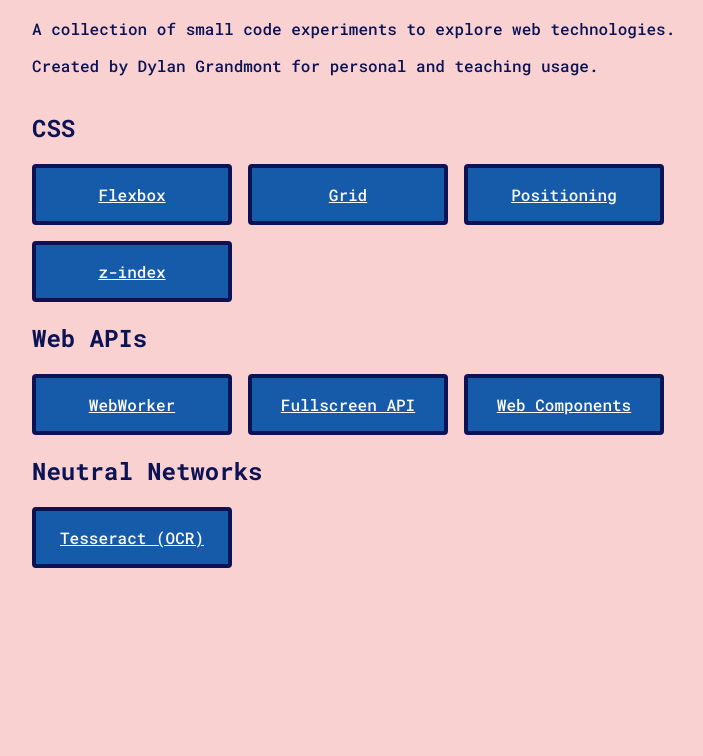
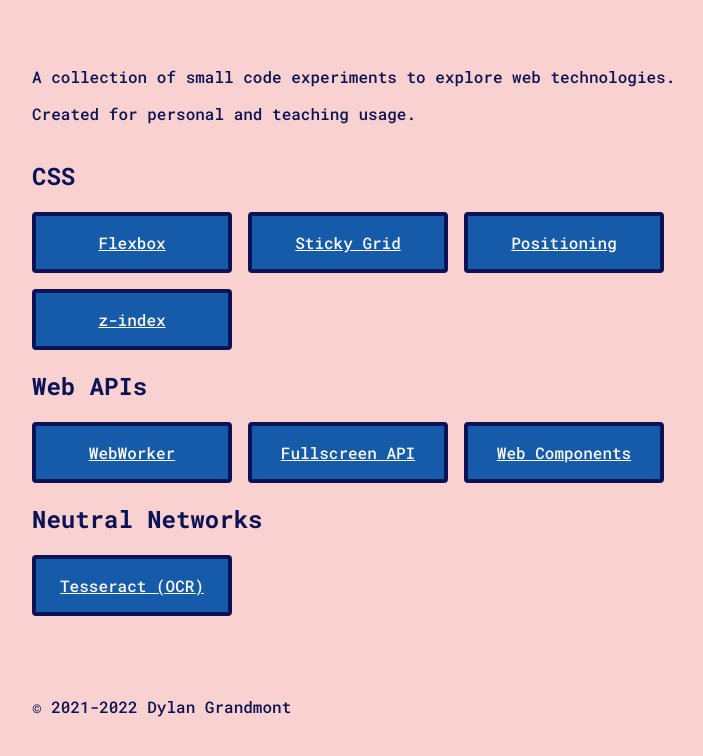
Before and after one commit to dylangrandmont/sandbox, a website: page index.html in a window 1280 px wide. Shown: the part 110-866 px from the top of the page, without its empty margins (208-911 px from the left). Before the commit the page ends 800 px from the top, so only its background shows below. Drawn offline with Linux system fonts and the light colour scheme.

Commit message:
rename to sticky

```diff
--- a/index.html
+++ b/index.html
@@ -1,22 +1,28 @@
 <html>
+
 <head>
   <link rel="preconnect" href="https://fonts.googleapis.com" />
   <link rel="preconnect" href="https://fonts.gstatic.com" crossorigin />
   <link href="https://fonts.googleapis.com/css2?family=Roboto+Mono:wght@500;700&display=swap" rel="stylesheet" />
   <link rel="stylesheet" href="./body.css" />
   <link rel="stylesheet" href="./palette.css" />
+  <script src="/components/copyright-notice.js"></script>
+
   <style>
     ::selection {
       color: var(--palette-main-0);
       background: var(--palette-main-5);
     }
+
     body {
       color: var(--palette-main-6);
       background-color: var(--palette-main-1);
     }
+
     a {
       color: var(--palette-main-0);
     }
+
     .item {
       background: var(--palette-main-5);
       padding: calc(var(--theme-spacing) * 2);
@@ -28,38 +34,47 @@
       border-radius: 4px;
       transition: transform 0.2s linear;
     }
+
     .item:hover {
       transform: translateY(-2px);
     }
+
     .item:focus-within {
       transform: translateY(-2px);
     }
+
     .flex {
       display: flex;
     }
+
     .flex.wrap {
       flex-wrap: wrap;
     }
+
     .column {
       flex-direction: column;
     }
+
     .gap {
       gap: 16px;
     }
   </style>
 </head>
+
 <body>
   <h1><img src="ferris-svgrepo-com.svg" width="50" /> Code Sandbox</h1>
+  <section>
     <p>A collection of small code experiments to explore web technologies.</p>
-    <p>Created by Dylan Grandmont for personal and teaching usage.</p>
+    <p>Created for personal and teaching usage.</p>
+
     <div class="flex column">
       <h2><i></i>CSS</h2>
       <div class="flex gap wrap">
         <a href="/css/flex/index.html">
           <div class="item" data-topic="flex">Flexbox</div>
         </a>
-        <a href="/css/grid/index.html">
-          <div class="item" data-topic="grid">Grid</div>
+        <a href="/css/grid/sticky.html">
+          <div class="item" data-topic="grid">Sticky Grid</div>
         </a>
         <a href="/css/positioning/index.html">
           <div class="item">Positioning</div>
@@ -88,5 +103,10 @@
         </a>
       </div>
     </div>
+  </section>
+  <section>
+    <copyright-notice></copyright-notice>
+  </section>
 </body>
+
 </html>
```
Also changed, not shown: css/grid/sticky.html (renamed from css/grid/index.html, +2 -5 lines). Lines whose indentation alone changed are shown as unchanged.
